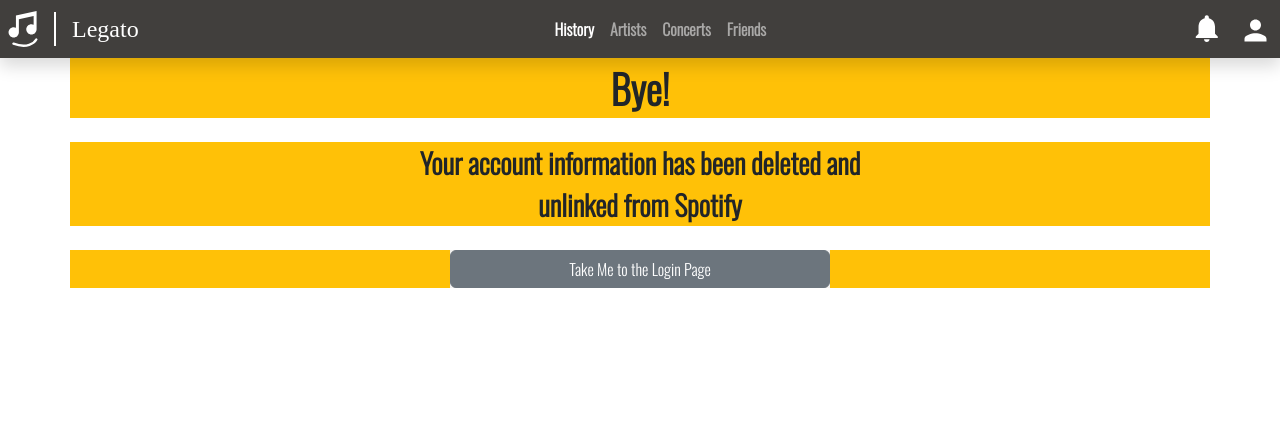
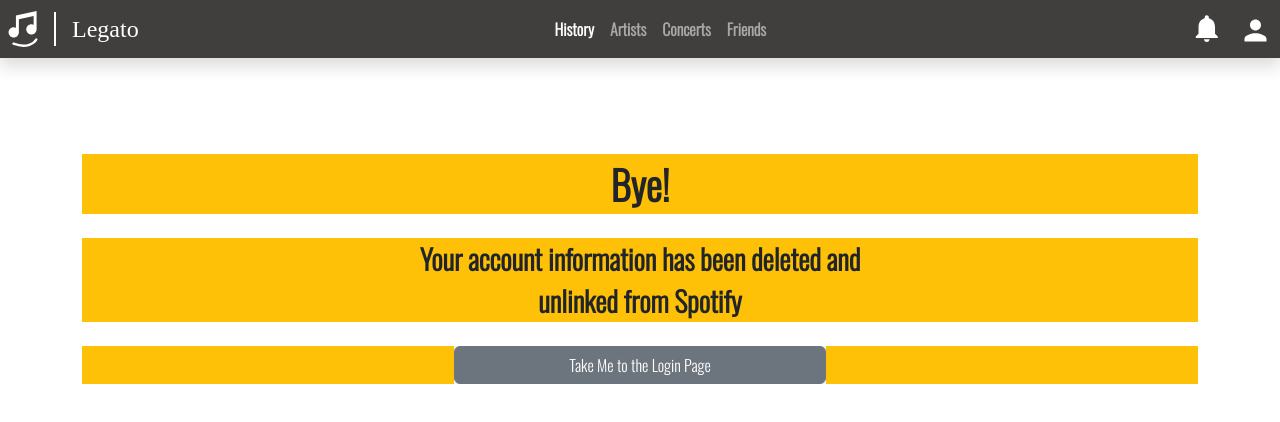
Before and after one commit to SDSC-Cali-Coders/Legato, a React (Create React App) app in the folder frontend/: page / in a window 1280 px wide. Shown: the top 422 px of the page. Built offline with nearby package versions, Linux system fonts and the light colour scheme; a web font is replaced by a local one.

Commit message:
Added extra spacing from top

```diff
--- a/frontend/src/index.js
+++ b/frontend/src/index.js
@@ -12,6 +12,8 @@ root.render(
   <React.StrictMode>
     {/* <App/> */}
     <Navbar/>
-    <DeleteView/>
+    <div className='container mt-5 pt-5'>
+      <DeleteView/>
+    </div>
   </React.StrictMode>
 );
```
